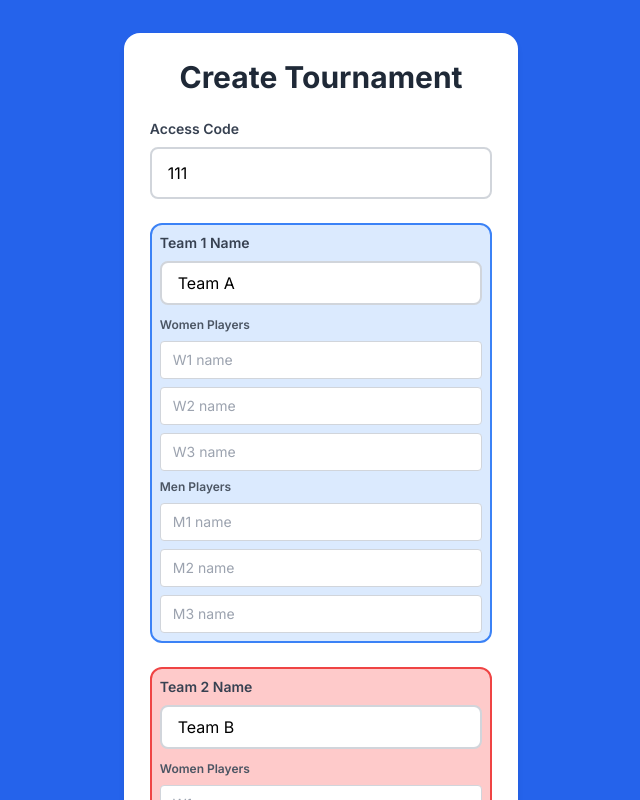
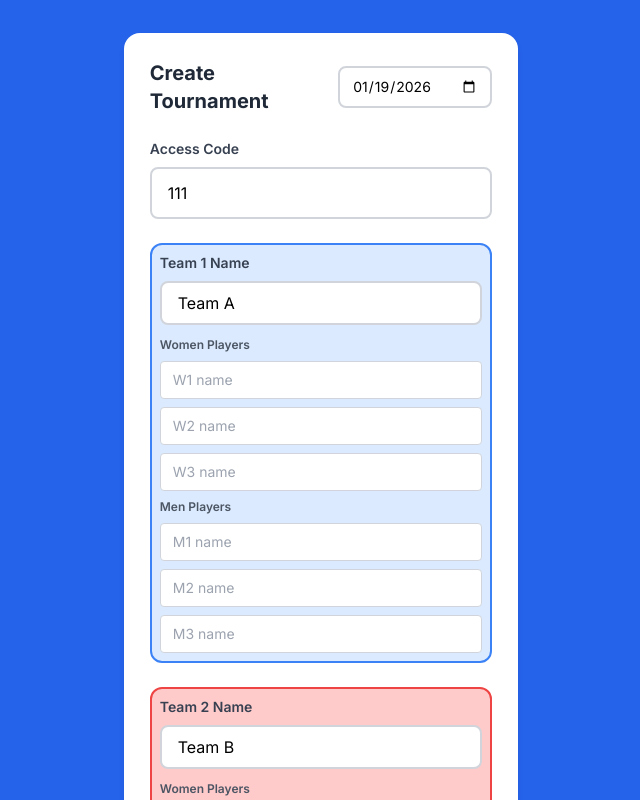
Before and after one commit to spicycabbage/vrctuesday, a Next.js app: page /create-tournament in a window 1280 px wide. Shown: the top 800 px of the page, without its empty margins (319-959 px from the left). Built offline with nearby package versions, Linux system fonts and the light colour scheme.

Commit message:
Add date picker to create tournament page with smaller title

```diff
--- a/src/app/api/tournaments/route.ts
+++ b/src/app/api/tournaments/route.ts
@@ -5,7 +5,7 @@ import { saveTournament, getActiveTournament } from '@/lib/tournamentRepo';
 export async function POST(request: NextRequest) {
   try {
     const body = await request.json();
-    const { accessCode, team1Name, team2Name, team1Players, team2Players } = body;
+    const { accessCode, team1Name, team2Name, team1Players, team2Players, date } = body;
 
     // Check if there's already an active tournament
     const activeTournament = await getActiveTournament();
@@ -47,6 +47,11 @@ export async function POST(request: NextRequest) {
       team2Players
     );
 
+    // Set the date if provided
+    if (date) {
+      tournament.createdAt = new Date(date);
+    }
+
     // Save to database
     await saveTournament(tournament);
 
--- a/src/app/create-tournament/page.tsx
+++ b/src/app/create-tournament/page.tsx
@@ -11,6 +11,10 @@ export default function CreateTournament() {
   const [accessCode, setAccessCode] = useState('111');
   const [team1Name, setTeam1Name] = useState('Team A');
   const [team2Name, setTeam2Name] = useState('Team B');
+  const [tournamentDate, setTournamentDate] = useState(() => {
+    const today = new Date();
+    return today.toISOString().split('T')[0];
+  });
 
   // Team 1 players: W1, W2, W3, M1, M2, M3
   const [team1Players, setTeam1Players] = useState<string[]>([
@@ -99,7 +103,8 @@ export default function CreateTournament() {
           team1Name,
           team2Name,
           team1Players,
-          team2Players
+          team2Players,
+          date: tournamentDate
         })
       });
 
@@ -195,9 +200,17 @@ export default function CreateTournament() {
   return (
     <div className="mobile-container safe-area-inset-top safe-area-inset-bottom pb-8">
       <div className="tournament-card">
-        <h1 className="text-3xl font-bold text-center mb-6 text-gray-800">
-          Create Tournament
-        </h1>
+        <div className="flex items-center justify-between mb-6">
+          <h1 className="text-xl font-bold text-gray-800">
+            Create Tournament
+          </h1>
+          <input
+            type="date"
+            value={tournamentDate}
+            onChange={(e) => setTournamentDate(e.target.value)}
+            className="px-3 py-2 border-2 border-gray-300 rounded-lg focus:border-blue-500 focus:outline-none text-sm"
+          />
+        </div>
 
         <form onSubmit={handleSubmit} className="space-y-6">
           {/* Access Code */}
```
